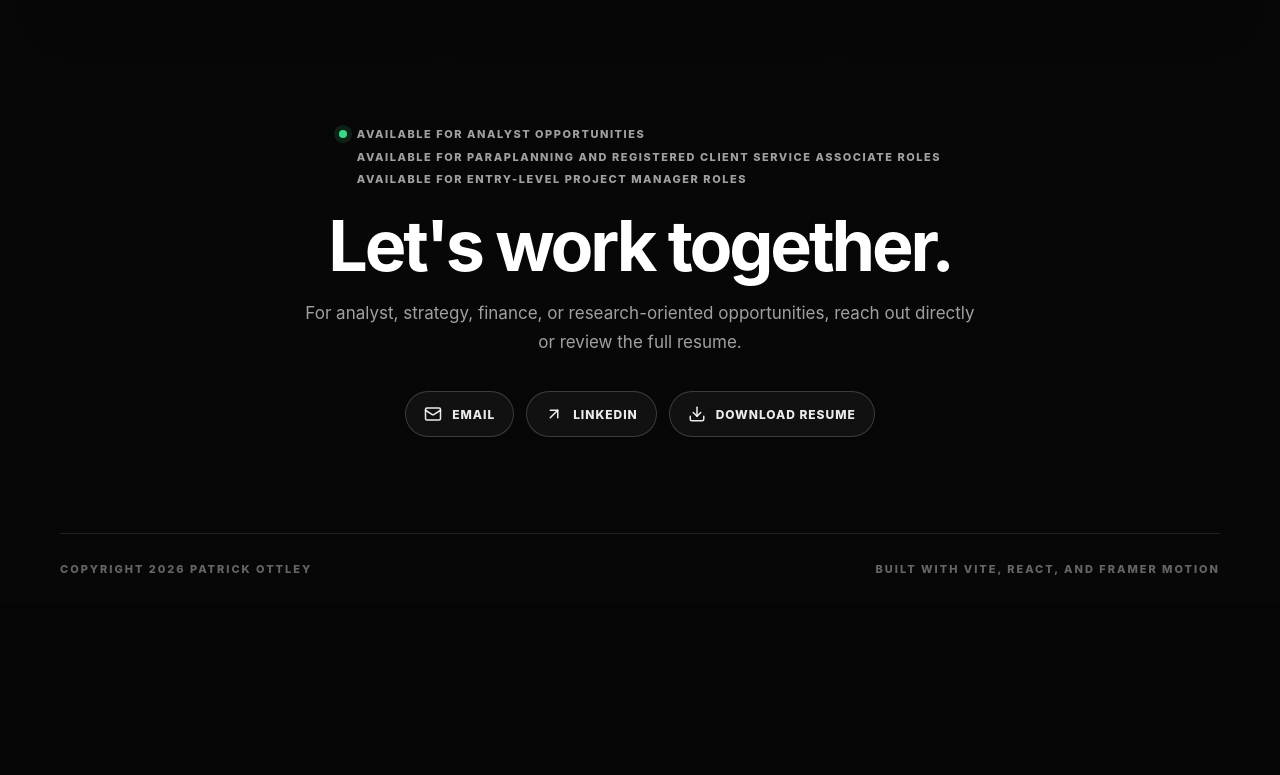
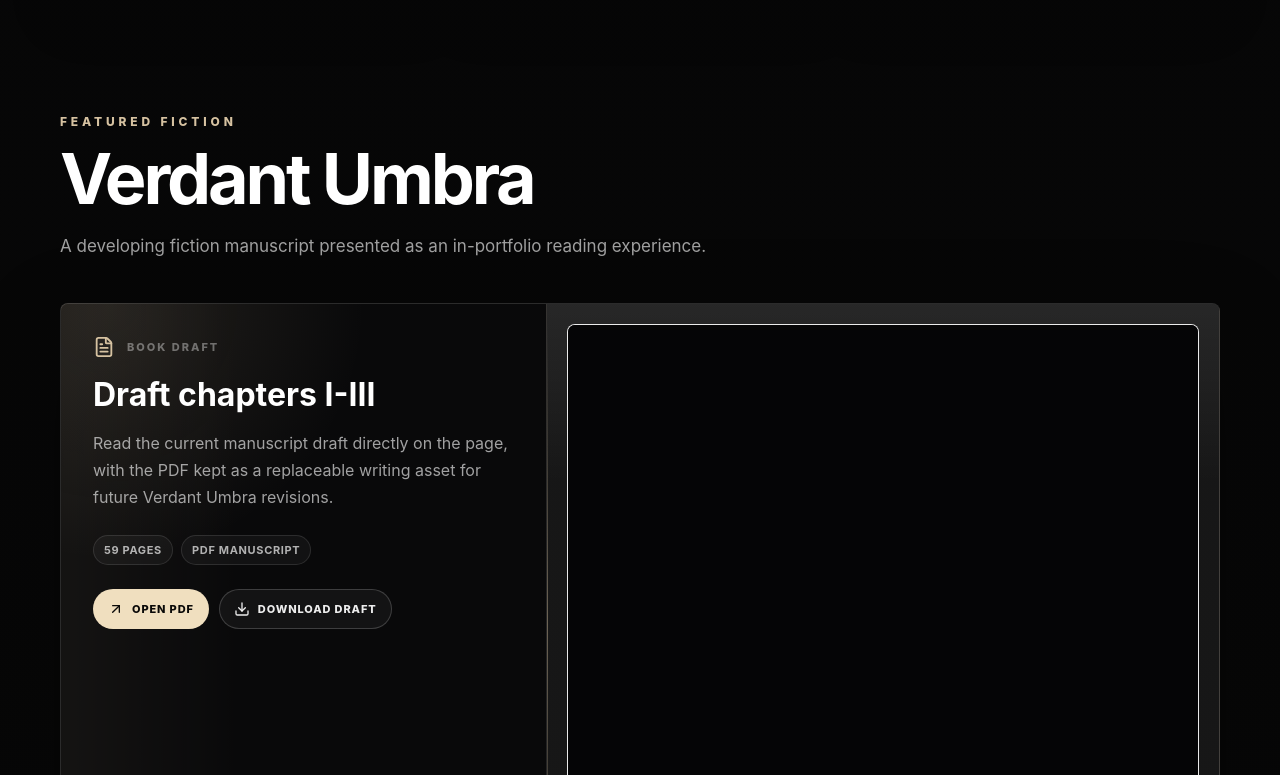
Before and after one commit to grogusungjinwoo/PatrickOttleyPortfolio, a React (Vite) app: page / in a window 1280 px wide. Shown: the part 5825-6600 px from the top of the page. Before the commit the page ends 6429 px from the top, so only its background shows below. Built offline with nearby package versions, Linux system fonts and the light colour scheme.

Commit message:
feat: add Verdant Umbra reader

```diff
--- a/src/App.css
+++ b/src/App.css
@@ -629,6 +629,143 @@
   transform: translateY(-2px);
 }
 
+.book-reader-shell {
+  position: relative;
+  display: grid;
+  grid-template-columns: minmax(260px, 0.42fr) minmax(0, 0.58fr);
+  gap: 0;
+  overflow: hidden;
+  border: 1px solid var(--line);
+  border-radius: 8px;
+  background:
+    linear-gradient(90deg, rgba(214, 194, 161, 0.14), transparent 16%),
+    rgba(255, 255, 255, 0.045);
+  box-shadow: 0 30px 90px rgba(0, 0, 0, 0.32);
+  transform-style: preserve-3d;
+}
+
+.book-reader-shell::before {
+  position: absolute;
+  top: 18px;
+  bottom: 18px;
+  left: 42%;
+  z-index: 2;
+  width: 1px;
+  background: linear-gradient(to bottom, transparent, rgba(214, 194, 161, 0.45), transparent);
+  content: '';
+  pointer-events: none;
+}
+
+.book-reader-copy {
+  display: flex;
+  flex-direction: column;
+  min-height: 640px;
+  padding: 32px;
+  border-right: 1px solid var(--line);
+  background:
+    radial-gradient(circle at 10% 0%, rgba(214, 194, 161, 0.12), transparent 16rem),
+    rgba(5, 5, 6, 0.58);
+}
+
+.book-reader-copy h3 {
+  max-width: 360px;
+  margin: 0;
+  color: #fff;
+  font-size: 32px;
+  font-weight: 720;
+  line-height: 1.05;
+}
+
+.book-reader-copy p {
+  max-width: 430px;
+  margin: 18px 0 0;
+  color: var(--muted);
+  font-size: 16px;
+  line-height: 1.68;
+}
+
+.book-reader-stats {
+  display: flex;
+  flex-wrap: wrap;
+  gap: 8px;
+  margin-top: 24px;
+}
+
+.book-reader-stats span {
+  border: 1px solid var(--line);
+  border-radius: 999px;
+  background: rgba(255, 255, 255, 0.04);
+  color: rgba(255, 255, 255, 0.68);
+  font-size: 11px;
+  font-weight: 750;
+  letter-spacing: 0.06em;
+  padding: 7px 10px;
+  text-transform: uppercase;
+}
+
+.book-reader-actions {
+  display: flex;
+  flex-wrap: wrap;
+  gap: 10px;
+  margin-top: 24px;
+}
+
+.book-reader-actions a {
+  display: inline-flex;
+  align-items: center;
+  justify-content: center;
+  gap: 8px;
+  min-height: 40px;
+  padding: 0 14px;
+  border: 1px solid var(--line-strong);
+  border-radius: 999px;
+  background: rgba(255, 255, 255, 0.045);
+  color: var(--text);
+  font-size: 11px;
+  font-weight: 800;
+  letter-spacing: 0.08em;
+  text-decoration: none;
+  text-transform: uppercase;
+  transition:
+    border-color 180ms ease,
+    background 180ms ease,
+    transform 180ms ease;
+}
+
+.book-reader-actions a:first-child {
+  color: #0a0908;
+  border-color: transparent;
+  background: var(--accent-strong);
+}
+
+.book-reader-actions a:hover {
+  transform: translateY(-2px);
+}
+
+.book-reader-actions a:not(:first-child):hover {
+  border-color: var(--accent);
+  background: rgba(214, 194, 161, 0.1);
+}
+
+.book-reader-frame {
+  position: relative;
+  min-height: 640px;
+  padding: 20px;
+  background:
+    linear-gradient(180deg, rgba(255, 255, 255, 0.07), transparent 28%),
+    rgba(255, 255, 255, 0.025);
+}
+
+.book-reader-frame iframe {
+  display: block;
+  width: 100%;
+  height: 100%;
+  min-height: 600px;
+  border: 1px solid var(--line);
+  border-radius: 8px;
+  background: rgba(255, 255, 255, 0.9);
+}
+
 .contact-section {
   display: grid;
   justify-items: center;
@@ -745,12 +882,27 @@
   .case-grid,
   .build-grid,
   .writing-grid,
-  .skills-grid {
+  .skills-grid,
+  .book-reader-shell {
     grid-template-columns: 1fr;
   }
 
   .about-copy {
     padding: 0 0 0 22px;
+  }
+
+  .book-reader-shell::before {
+    display: none;
+  }
+
+  .book-reader-copy {
+    min-height: auto;
+    border-right: 0;
+    border-bottom: 1px solid var(--line);
+  }
+
+  .book-reader-frame {
+    min-height: 620px;
   }
 }
 
@@ -820,8 +972,26 @@
   .build-card,
   .writing-card,
   .skill-card,
-  .credential-list article {
+  .credential-list article,
+  .book-reader-copy {
     padding: 20px;
+  }
+
+  .book-reader-copy h3 {
+    font-size: 26px;
+  }
+
+  .book-reader-frame {
+    min-height: 540px;
+    padding: 12px;
+  }
+
+  .book-reader-frame iframe {
+    min-height: 516px;
+  }
+
+  .book-reader-actions {
+    flex-direction: column;
   }
 
   .site-footer {
--- a/src/App.tsx
+++ b/src/App.tsx
@@ -27,6 +27,13 @@
 const baseUrl = '/PatrickOttleyPortfolio/'
 const portraitUrl = `${baseUrl}assets/patrick-ottley.jpg`
 const resumeUrl = `${baseUrl}JPO.Resume.pdf`
+const featuredBook = {
+  title: 'Verdant Umbra',
+  edition: 'Draft chapters I-III',
+  pdfPath: 'writing/verdant-umbra-draft.pdf',
+  pageCount: 59,
+}
+const featuredBookUrl = `${baseUrl}${featuredBook.pdfPath}`
 
 const navItems = [
   { id: 'hero', label: 'Home', icon: Home },
@@ -546,6 +553,54 @@
         </div>
       </Section>
 
+      <Section
+        id="verdant-umbra"
+        label="Featured Fiction"
+        title={featuredBook.title}
+        intro="A developing fiction manuscript presented as an in-portfolio reading experience."
+      >
+        <motion.div
+          className="book-reader-shell"
+          initial={reduceMotion ? false : { opacity: 0, y: 24, rotateY: -7 }}
+          whileInView={reduceMotion ? undefined : { opacity: 1, y: 0, rotateY: 0 }}
+          viewport={{ once: true, amount: 0.22 }}
+          transition={{ duration: 0.78, ease: [0.22, 1, 0.36, 1] }}
+        >
+          <div className="book-reader-copy">
+            <div className="card-topline">
+              <FileText size={22} aria-hidden="true" />
+              <span>Book draft</span>
+            </div>
+            <h3>{featuredBook.edition}</h3>
+            <p>
+              Read the current manuscript draft directly on the page, with the PDF kept as a replaceable writing asset
+              for future Verdant Umbra revisions.
+            </p>
+            <div className="book-reader-stats" aria-label="Verdant Umbra draft details">
+              <span>{featuredBook.pageCount} pages</span>
+              <span>PDF manuscript</span>
+            </div>
+            <div className="book-reader-actions">
+              <a href={featuredBookUrl} target="_blank" rel="noreferrer">
+                <ArrowUpRight size={16} aria-hidden="true" />
+                Open PDF
+              </a>
+              <a href={featuredBookUrl} download>
+                <Download size={16} aria-hidden="true" />
+                Download Draft
+              </a>
+            </div>
+          </div>
+          <div className="book-reader-frame" aria-label={`${featuredBook.title} embedded PDF`}>
+            <iframe
+              src={featuredBookUrl}
+              title={`${featuredBook.title} PDF reader`}
+              loading="lazy"
+            />
+          </div>
+        </motion.div>
+      </Section>
+
       <section id="contact" className="contact-section">
         <div className="availability">
           <span className="availability-dot" aria-hidden="true" />
```
Also changed, not shown: 2 other files (tests, documents, lock files or other folders).
